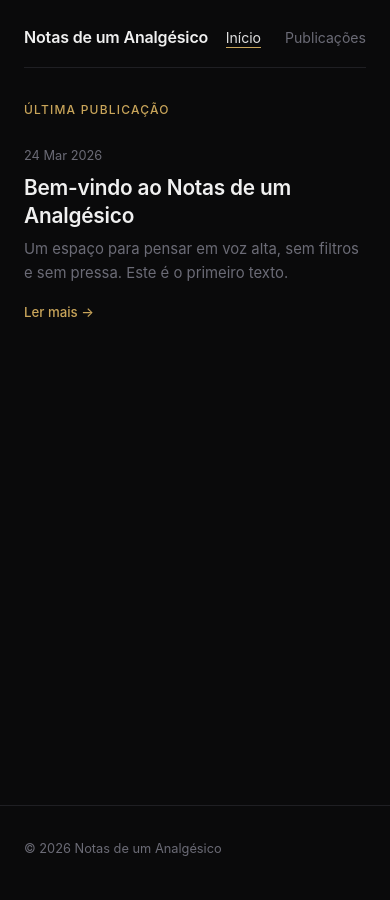
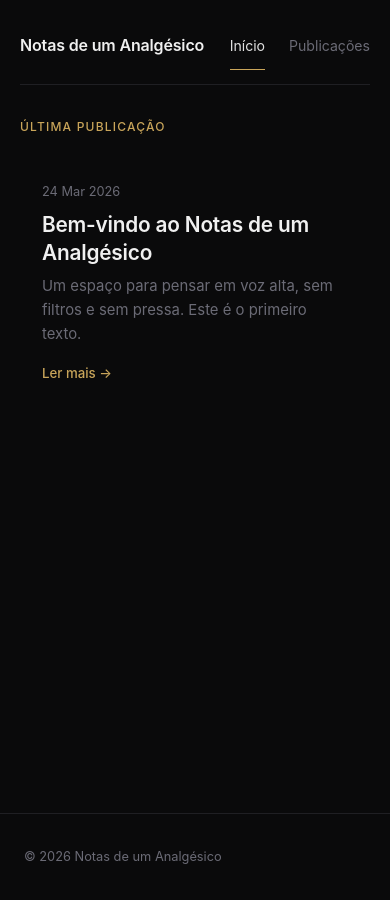
Before and after one commit to FilipeS0usa/blog, a Jekyll site: the page built from index.md, in a window 390 px wide. Built offline with Jekyll 4.4.1, drawn with Linux system fonts in a browser that asks for light colours.

Commit message:
Improve frontend accessibility, visual polish, and responsiveness
- Add skip-to-content link, aria-current on nav, aria-live on search,
  aria-label on post nav, and prefers-reduced-motion support
- Remove Google Translate widget (site is Portuguese-only)
- Add post card hover states, post-nav card treatment, and fade-in animation
- Consolidate hardcoded rgba values into CSS custom properties
- Add Firefox scrollbar styling and move inline style to CSS class
- Add search debounce (150ms) and "/" keyboard shortcut
- Add 768px tablet breakpoint and 44px touch targets on mobile
- Add docker-compose.yaml for local development

Co-Authored-By: Claude Opus 4.6 <noreply@anthropic.com>

```diff
--- a/_layouts/default.html
+++ b/_layouts/default.html
@@ -9,45 +9,27 @@
   <meta name="description" content="{{ page.description | default: site.description }}" />
   <link rel="stylesheet" href="{{ '/assets/css/style.css' | relative_url }}" />
   {% seo %}
-  <!-- Google Translate -->
-  <script type="text/javascript">
-    function googleTranslateElementInit() {
-      new google.translate.TranslateElement(
-        {
-          pageLanguage: 'pt',
-          includedLanguages: 'en,es,fr,de',
-          layout: google.translate.TranslateElement.InlineLayout.SIMPLE,
-          autoDisplay: false
-        },
-        'google_translate_element'
-      );
-    }
-  </script>
 </head>
 <body>
+  <a href="#main-content" class="skip-link">Saltar para o conteúdo</a>
   <div class="site-wrapper">
     <header class="site-header">
       <nav>
         <a href="{{ '/' | relative_url }}" class="site-title">{{ site.title }}</a>
         <ul class="nav-links">
-          <li><a href="{{ '/' | relative_url }}" {% if page.url == '/' %}class="active"{% endif %}>Início</a></li>
-          <li><a href="{{ '/posts/' | relative_url }}" {% if page.url == '/posts/' %}class="active"{% endif %}>Publicações</a></li>
+          <li><a href="{{ '/' | relative_url }}" {% if page.url == '/' %}class="active" aria-current="page"{% endif %}>Início</a></li>
+          <li><a href="{{ '/posts/' | relative_url }}" {% if page.url == '/posts/' %}class="active" aria-current="page"{% endif %}>Publicações</a></li>
         </ul>
       </nav>
     </header>
 
-    <main>
+    <main id="main-content">
       {{ content }}
     </main>
   </div>
 
   <footer class="site-footer">
     <p>© {{ 'now' | date: '%Y' }} {{ site.title }}</p>
-    <div class="translate-wrap">
-      <div id="google_translate_element"></div>
-    </div>
   </footer>
-
-  <script src="https://translate.google.com/translate_a/element.js?cb=googleTranslateElementInit"></script>
 </body>
 </html>
--- a/_layouts/home.html
+++ b/_layouts/home.html
@@ -20,7 +20,7 @@ layout: default
 </article>
 
 {% if site.posts.size > 1 %}
-<p style="margin-top:1rem; font-size:0.85rem;">
+<p class="all-posts-link">
   <a href="{{ '/posts/' | relative_url }}" class="read-more">Ver todas as publicações →</a>
 </p>
 {% endif %}
--- a/_layouts/post.html
+++ b/_layouts/post.html
@@ -16,7 +16,7 @@ layout: default
     {{ content }}
   </div>
 
-  <nav class="post-nav">
+  <nav class="post-nav" aria-label="Navegação entre publicações">
     <div class="prev">
       {% if page.previous.url %}
       <a href="{{ page.previous.url | relative_url }}">
--- a/_layouts/posts.html
+++ b/_layouts/posts.html
@@ -11,13 +11,13 @@ layout: default
   <input
     id="search-input"
     type="search"
-    placeholder="Pesquisar publicações…"
+    placeholder="Pesquisar publicações… ( / )"
     aria-label="Pesquisar publicações"
     autocomplete="off"
   />
 </div>
 
-<p id="no-results">Nenhuma publicação encontrada.</p>
+<p id="no-results" aria-live="polite" role="status">Nenhuma publicação encontrada.</p>
 
 <div id="posts-list">
 {% for post in site.posts %}
--- a/assets/css/style.css
+++ b/assets/css/style.css
@@ -11,6 +11,9 @@
   --accent: #c9a55a;
   --accent-hover: #d4b36e;
   --accent-dim: rgba(201, 165, 90, 0.08);
+  --accent-25: rgba(201, 165, 90, 0.25);
+  --accent-10: rgba(201, 165, 90, 0.1);
+  --accent-glow: rgba(201, 165, 90, 0.06);
   --border: #1f1f23;
   --code-bg: #18181b;
   --max-width: 680px;
@@ -43,12 +46,12 @@ body {
 
 /* ── Selection ── */
 ::selection {
-  background: rgba(201, 165, 90, 0.25);
+  background: var(--accent-25);
   color: var(--text-bright);
 }
 
 ::-moz-selection {
-  background: rgba(201, 165, 90, 0.25);
+  background: var(--accent-25);
   color: var(--text-bright);
 }
 
@@ -68,6 +71,32 @@ body {
 
 ::-webkit-scrollbar-thumb:hover {
   background: var(--muted);
+}
+
+/* Firefox scrollbar */
+html {
+  scrollbar-width: thin;
+  scrollbar-color: var(--border) var(--bg);
+}
+
+/* ── Skip link ── */
+.skip-link {
+  position: absolute;
+  top: -100%;
+  left: 1rem;
+  background: var(--accent);
+  color: var(--bg);
+  padding: 0.5rem 1rem;
+  border-radius: 0 0 4px 4px;
+  font-size: 0.85rem;
+  font-weight: 600;
+  z-index: 1000;
+  text-decoration: none;
+  transition: top 0.2s ease;
+}
+
+.skip-link:focus {
+  top: 0;
 }
 
 /* ── Layout ── */
@@ -163,39 +192,6 @@ body {
   color: var(--muted);
 }
 
-/* ── Translate widget ── */
-.translate-wrap {
-  font-size: 0.8rem;
-  color: var(--muted);
-}
-
-#google_translate_element .goog-te-gadget-simple {
-  border: 1px solid var(--border) !important;
-  border-radius: 4px !important;
-  padding: 2px 6px !important;
-  background: var(--surface) !important;
-  font-size: 0.78rem !important;
-  font-family: var(--font) !important;
-}
-
-#google_translate_element .goog-te-gadget-simple span,
-#google_translate_element .goog-te-gadget-simple .goog-te-menu-value span {
-  color: var(--muted) !important;
-}
-
-#google_translate_element .goog-te-gadget-simple:hover span,
-#google_translate_element .goog-te-gadget-simple:hover .goog-te-menu-value span {
-  color: var(--text) !important;
-}
-
-.skiptranslate iframe {
-  display: none !important;
-}
-
-body {
-  top: 0 !important;
-}
-
 /* ── Home / latest post ── */
 .home-intro {
   margin-bottom: 3rem;
@@ -215,14 +211,27 @@ body {
   margin-bottom: 1.5rem;
 }
 
+.all-posts-link {
+  margin-top: 1rem;
+  font-size: 0.85rem;
+}
+
 /* ── Post card (used on home + list) ── */
 .post-card {
-  margin-bottom: 3rem;
+  margin-bottom: 2rem;
+  padding: 1.25rem;
+  border-radius: 6px;
+  border-left: 2px solid transparent;
+  transition: background-color 0.2s ease, border-color 0.2s ease;
+}
+
+.post-card:hover {
+  background: var(--surface);
+  border-left-color: var(--accent);
 }
 
 .post-card + .post-card {
-  padding-top: 2.5rem;
-  border-top: 1px solid var(--border);
+  margin-top: 0.5rem;
 }
 
 .post-meta {
@@ -280,7 +289,7 @@ body {
   margin-bottom: 0.4rem;
   letter-spacing: -0.02em;
   color: var(--text-bright);
-  text-shadow: 0 0 40px rgba(201, 165, 90, 0.06);
+  text-shadow: 0 0 40px var(--accent-glow);
 }
 
 .page-subtitle {
@@ -310,7 +319,7 @@ body {
 
 #search-input:focus {
   border-color: var(--accent);
-  box-shadow: 0 0 0 3px rgba(201, 165, 90, 0.1);
+  box-shadow: 0 0 0 3px var(--accent-10);
 }
 
 #search-input::placeholder {
@@ -347,7 +356,7 @@ body {
   letter-spacing: -0.02em;
   margin-bottom: 0.75rem;
   color: var(--text-bright);
-  text-shadow: 0 0 60px rgba(201, 165, 90, 0.06);
+  text-shadow: 0 0 60px var(--accent-glow);
 }
 
 .post-description {
@@ -480,13 +489,18 @@ body {
   text-decoration: none;
   font-size: 0.85rem;
   font-weight: 500;
-  transition: color 0.2s ease;
+  padding: 0.75rem 1rem;
+  border-radius: 6px;
+  background: var(--surface);
+  border: 1px solid var(--border);
+  display: block;
+  transition: color 0.2s ease, border-color 0.2s ease, background-color 0.2s ease;
 }
 
 .post-nav a:hover {
   color: var(--accent-hover);
-  text-decoration: underline;
-  text-underline-offset: 3px;
+  border-color: var(--accent);
+  background: var(--accent-dim);
 }
 
 .post-nav .next {
@@ -526,7 +540,37 @@ input:focus-visible {
   outline-offset: 2px;
 }
 
+/* ── Fade-in ── */
+@keyframes fade-in {
+  from {
+    opacity: 0;
+    transform: translateY(6px);
+  }
+  to {
+    opacity: 1;
+    transform: translateY(0);
+  }
+}
+
+main {
+  animation: fade-in 0.4s ease both;
+}
+
 /* ── Responsive ── */
+@media (max-width: 768px) {
+  .site-wrapper {
+    padding: 0 1.25rem;
+  }
+
+  .post-header h1 {
+    font-size: 1.55rem;
+  }
+
+  .page-title {
+    font-size: 1.35rem;
+  }
+}
+
 @media (max-width: 600px) {
   html { font-size: 16px; }
 
@@ -539,8 +583,24 @@ input:focus-visible {
     font-size: 1.45rem;
   }
 
+  .nav-links a {
+    padding: 0.5rem 0;
+    min-height: 44px;
+    display: flex;
+    align-items: center;
+  }
+
+  #search-input {
+    min-height: 44px;
+  }
+
   .post-nav {
     grid-template-columns: 1fr;
+    gap: 0.75rem;
+  }
+
+  .post-nav a {
+    padding: 1rem;
   }
 
   .post-nav .next {
@@ -552,3 +612,16 @@ input:focus-visible {
     align-items: flex-start;
   }
 }
+
+/* ── Reduced motion ── */
+@media (prefers-reduced-motion: reduce) {
+  html {
+    scroll-behavior: auto;
+  }
+
+  *, *::before, *::after {
+    animation-duration: 0.01ms !important;
+    animation-iteration-count: 1 !important;
+    transition-duration: 0.01ms !important;
+  }
+}
```
Also changed, not shown: assets/js/search.js (+27 -8 lines), docker-compose.yaml (added, +12 -0 lines).
